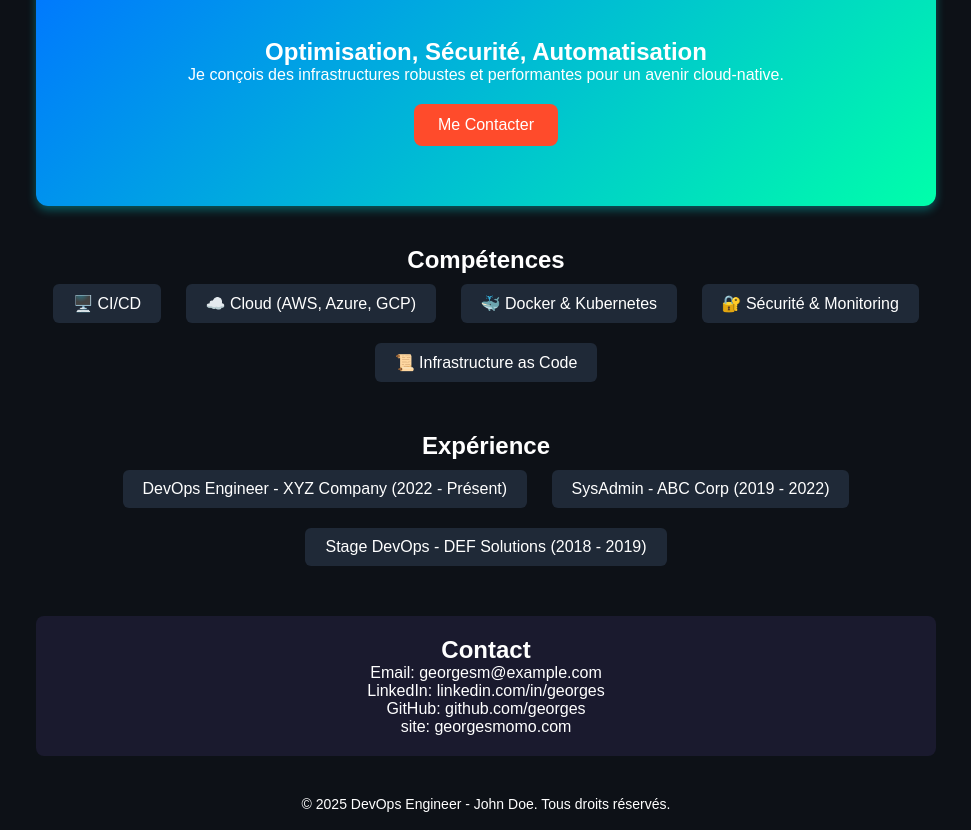
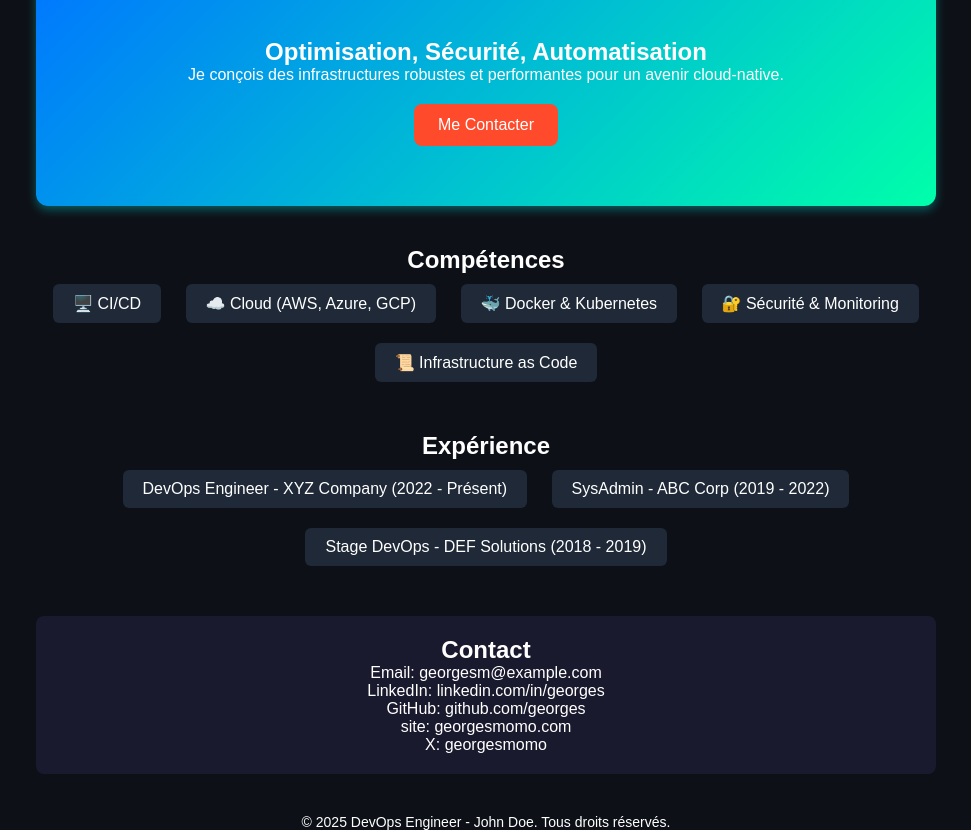
Before and after one commit to georgesmomo/projetgit1, a plain HTML site: page index.html in a window 1280 px wide. Shown: the part 173-1003 px from the top of the page, without its empty margins (154-1125 px from the left). Drawn offline with Linux system fonts and the light colour scheme.

Commit message:
add x.com

```diff
--- a/index.html
+++ b/index.html
@@ -57,6 +57,7 @@
             <p>LinkedIn: linkedin.com/in/georges</p>
             <p>GitHub: github.com/georges</p>
 			<p>site: georgesmomo.com</p>
+			<p>X: georgesmomo</p>
         </section>
     </div>
     <footer>© 2025 DevOps Engineer - John Doe. Tous droits réservés.</footer>
```
